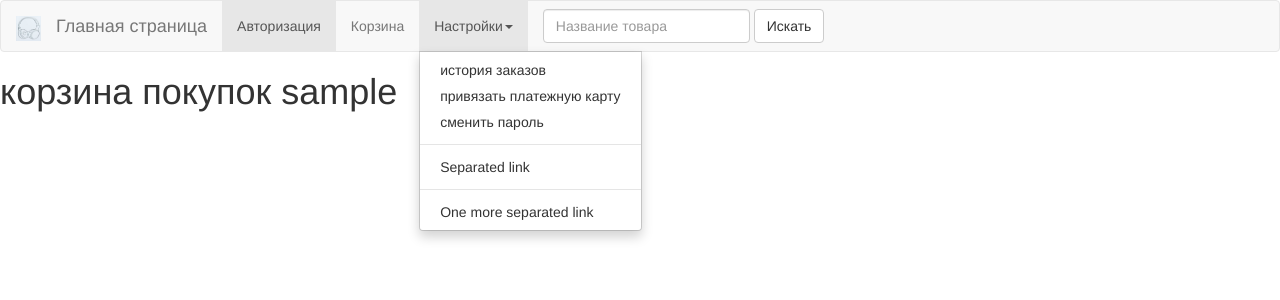
After one commit to A-V-tor/flaskproj, a Flask app: a page that uses flaskproj/templates/basket.html in a window 1280 px wide, after a click on "Настройки". The commit adds this page. Shown: the top 300 px of the page. Run offline with Flask 2, Linux system fonts and the light colour scheme; the visitor is signed in with stand-in values (Sample User, id 1); some libraries are stand-ins or nearby versions.

Commit message:
feat:  реализовал аутентификацию юзера

```diff
--- a/flaskproj/models.py
+++ b/flaskproj/models.py
@@ -3,7 +3,6 @@ from flaskproj import db
 
 class Userprofile(db.Model):
     '''Модель юзера'''
-
     id = db.Column(db.Integer, primary_key=True)
     mail = db.Column(db.String(100), unique=True)
     name = db.Column(db.String(100))
--- a/flaskproj/static/file.css
+++ b/flaskproj/static/file.css
@@ -1,4 +1,4 @@
-
+/* показ невалидного email */
 .invalid-1 {
     color: rgb(199, 32, 32);
 }
@@ -7,53 +7,75 @@
     background-color: rgb(224, 224, 36);
 }
 
+/* формы регистрации и авторизации */
 .registr {
-    width:340px;
-    height:440px;
-    background:#e6e6e6;
-    border-radius:18px;
-    box-shadow:0 0 40px -10px #000;
-    margin:calc(50vh - 220px) auto;
-    padding:20px 30px;max-width:calc(100vw - 40px);
-    box-sizing:border-box;
-    font-family:'Montserrat',sans-serif;
-    position:relative
+    width: 340px;
+    height: 440px;
+    background: #e6e6e6;
+    border-radius: 18px;
+    box-shadow: 0 0 40px -10px #000;
+    margin: calc(50vh - 220px) auto;
+    padding: 20px 30px;
+    max-width: calc(100vw - 40px);
+    box-sizing: border-box;
+    font-family: 'Montserrat', sans-serif;
+    position: relative
 }
 
 .reg {
-    position:absolute;
-    bottom:-45px;right:10px;
-    background:#50505a;
-    color:#fff;width:320px;
-    padding:16px 4px 16px 0;
-    border-radius:6px;font-size:13px;
-    box-shadow:10px 10px 40px -14px #000
+    position: absolute;
+    bottom: -45px;
+    right: 10px;
+    background: #50505a;
+    color: #fff;
+    width: 320px;
+    padding: 16px 4px 16px 0;
+    border-radius: 6px;
+    font-size: 13px;
+    box-shadow: 10px 10px 40px -14px #000
 }
 
 
 
-input{
-    width:100%;
-    padding:10px;
-    box-sizing:border-box;
-    background:none;
-    outline:none;resize:none;
-    border:0;
-    font-family:'Montserrat',sans-serif;
-    transition:all .3s;
-    border-bottom:2px solid #bebed2;
+input {
+    width: 100%;
+    padding: 10px;
+    box-sizing: border-box;
+    background: none;
+    outline: none;
+    resize: none;
+    border: 0;
+    font-family: 'Montserrat', sans-serif;
+    transition: all .3s;
+    border-bottom: 2px solid #bebed2;
     border-radius: 10px;
 }
+
 input:focus {
-    border-bottom:2px solid #78788c
+    border-bottom: 2px solid #78788c
 }
 
 p:before {
-    content:attr(type);
-    display:block;margin:28px 0 0;
-    font-size:14px;color:#5a5a5a
+    content: attr(type);
+    display: block;
+    margin: 28px 0 0;
+    font-size: 14px;
+    color: #5a5a5a
 }
 
 .remember {
     margin-top: 0%;
 }
+
+/* flash сообщения */
+.flash.error {
+    border-radius: 20px;
+    border: 1px solid #23f25e;
+    background: #b5ec56;
+    width: 30%;
+    margin: auto;
+    border-bottom: 2px solid #b5ec56;
+    border-radius: 10px;
+    font-family: 'Montserrat', sans-serif;
+    box-shadow: 0 0 40px 10px #000;
+}
--- /dev/null
+++ b/flaskproj/templates/basket.html
@@ -0,0 +1,5 @@
+{% extends 'base.html' %}
+{% block content %}
+{% include 'navbar.html' %}
+ <h1>корзина покупок {{name}}</h1>
+{% endblock %}
--- a/flaskproj/templates/forma_avtorization.html
+++ b/flaskproj/templates/forma_avtorization.html
@@ -2,7 +2,10 @@
 {% include 'navbar.html' %}
 {% block content %}
 <h2><center>Авторизация</center></h2>
- <form action="#" method="post" class="registr">
+{% for i, msg in get_flashed_messages(True) %}
+  <div class="flash {{i}}"><center>{{msg}}</center></div>
+{% endfor %}
+ <form action="/avtorization" method="post" class="registr">
     <p>{{forma.hidden_tag()}}
  </br>
  <p>{{ forma.name.label() }} {{ forma.name(placeholder='Введите имя') }}
--- a/flaskproj/templates/navbar.html
+++ b/flaskproj/templates/navbar.html
@@ -20,13 +20,13 @@
      <div class="collapse navbar-collapse" id="bs-example-navbar-collapse-1">
        <ul class="nav navbar-nav">
          <li class="active"><a href="/avtorization">Авторизация<span class="sr-only">(current)</span></a></li>
-         <li><a href="#">Корзина</a></li>
+         <li><a href="/basket/{{name}}">Корзина</a></li>
          <li class="dropdown">
-           <a href="#" class="dropdown-toggle" data-toggle="dropdown" role="button" aria-haspopup="true" aria-expanded="false">Dropdown<span class="caret"></span></a>
+           <a href="#" class="dropdown-toggle" data-toggle="dropdown" role="button" aria-haspopup="true" aria-expanded="false">Настройки<span class="caret"></span></a>
            <ul class="dropdown-menu">
-             <li><a href="#">Action</a></li>
-             <li><a href="#">Another action</a></li>
-             <li><a href="#">Something else here</a></li>
+             <li><a href="#">история заказов</a></li>
+             <li><a href="#">привязать платежную карту</a></li>
+             <li><a href="#">сменить пароль</a></li>
              <li role="separator" class="divider"></li>
              <li><a href="#">Separated link</a></li>
              <li role="separator" class="divider"></li>
--- a/flaskproj/views.py
+++ b/flaskproj/views.py
@@ -1,41 +1,64 @@
+import re
 from flask_bootstrap import Bootstrap
-from flask import render_template, request, url_for
-from .forms import FormRegAvt
+from flask import render_template, request, url_for, redirect, flash, session, abort
+from .forms import FormReg, FormAvt
 from flaskproj import app,db
 from .models import Userprofile
 
 
 Bootstrap(app)
 
-
 @app.route('/', methods=['POST', 'GET'])
 def index_main():
+    '''Обработка главной страницы'''
+    if 'username' in session:
+        print('SESSIN YES')
+        username = session['username']
+        return render_template('main.html', title='Главная страница', name=username)
     return render_template('main.html', title='Главная страница')
 
 
 @app.route('/registration', methods=['POST', 'GET'])
 def index_registration():
     '''Обработка регистрации'''
-    forma = FormRegAvt()
+    forma = FormReg()
+    if 'username'  in session:
+        return redirect(url_for('index_shopping_basket', username=session['username']))
     if forma.validate_on_submit():
         try:
-            u = Userprofile(mail=forma.email.data, name=forma.name.data, psw=forma.psw.data)
-            db.session.add(u)
+            user = Userprofile(mail=forma.email.data, name=forma.name.data, psw=forma.psw.data)
+            db.session.add(user)
             db.session.commit()
             print('ЮЗЕР ЗАЛОГИНИН')
         except:
+            flash('Пользователь с таким адресом уже есть!', category='error')
             print('ОШИБКА ЗАПИСИ ЛОГИНА')
-    else:
-        h = Userprofile.query.filter_by(name='admin').first()
-        print(h)
-
+        return redirect(url_for('index_avtorization'))
     return render_template('forma_registration.html', forma=forma, title='Регистрация')
 
 
 @app.route('/avtorization', methods=['POST', 'GET'])
 def index_avtorization():
     '''Обработка авторизации'''
-    forma = FormRegAvt()
+    forma = FormAvt()
+    if 'username'  in session:
+        return redirect(url_for('index_shopping_basket', username=session['username']))
     if forma.validate_on_submit():
-        print(forma.name.data)
+        print('forma arbeit')
+        datauser = Userprofile.query.filter_by(name=forma.name.data,psw=forma.psw.data).first()
+        print(datauser)
+        if datauser:
+            session['username'] = datauser.name
+            return redirect(url_for('index_shopping_basket', username=session['username']))
+        else:
+            flash('Неверное имя или пароль!', category='error')
+
     return render_template('forma_avtorization.html', forma=forma, title='Авторизация')
+
+
+@app.route('/basket/<username>', methods=['POST', 'GET'])
+def index_shopping_basket(username):
+    if 'username' not in session or session['username'] != username:
+        print('hujnj')
+        return redirect(url_for('index_avtorization'))
+    return render_template('basket.html', name=username)
```
Also changed, not shown: flaskproj/forms.py (+10 -3 lines), flaskproj/templates/forma_registration.html (+6 -2 lines), README.md, flaskproj/static/1.jpg, 1 other file.
